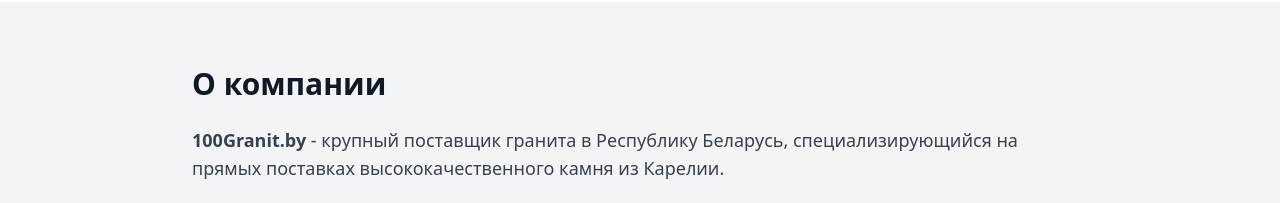
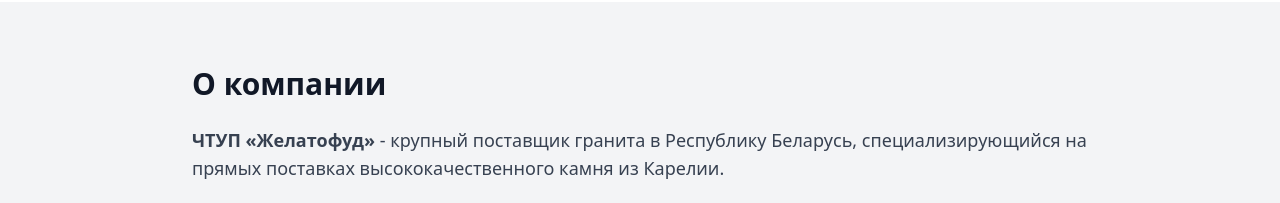
Before and after one commit to Anastsiya82/100Granit, a plain HTML site: page index.html in a window 1280 px wide. Shown: the part 2300-2503 px from the top of the page. Drawn offline with nearby package versions, Linux system fonts and the light colour scheme.

Commit message:
О компании

```diff
--- a/index.html
+++ b/index.html
@@ -238,7 +238,7 @@
             <div class="max-w-4xl mx-auto">
                 <h2 class="text-3xl font-bold mb-6">О компании</h2>
                 <p class="text-lg text-gray-700 mb-6">
-                    <span class="font-semibold">100Granit.by</span> - крупный поставщик гранита в Республику Беларусь, специализирующийся на прямых поставках высококачественного камня из Карелии.
+                    <span class="font-semibold">ЧТУП «Желатофуд»</span> - крупный поставщик гранита в Республику Беларусь, специализирующийся на прямых поставках высококачественного камня из Карелии.
                 </p>
                 <p class="text-lg text-gray-700 mb-8">
                     Мы предлагаем продукцию высшего качества по честным ценам, без посредников и скрытых комиссий. Наша компания готова к долгосрочному и взаимовыгодному сотрудничеству.
```
